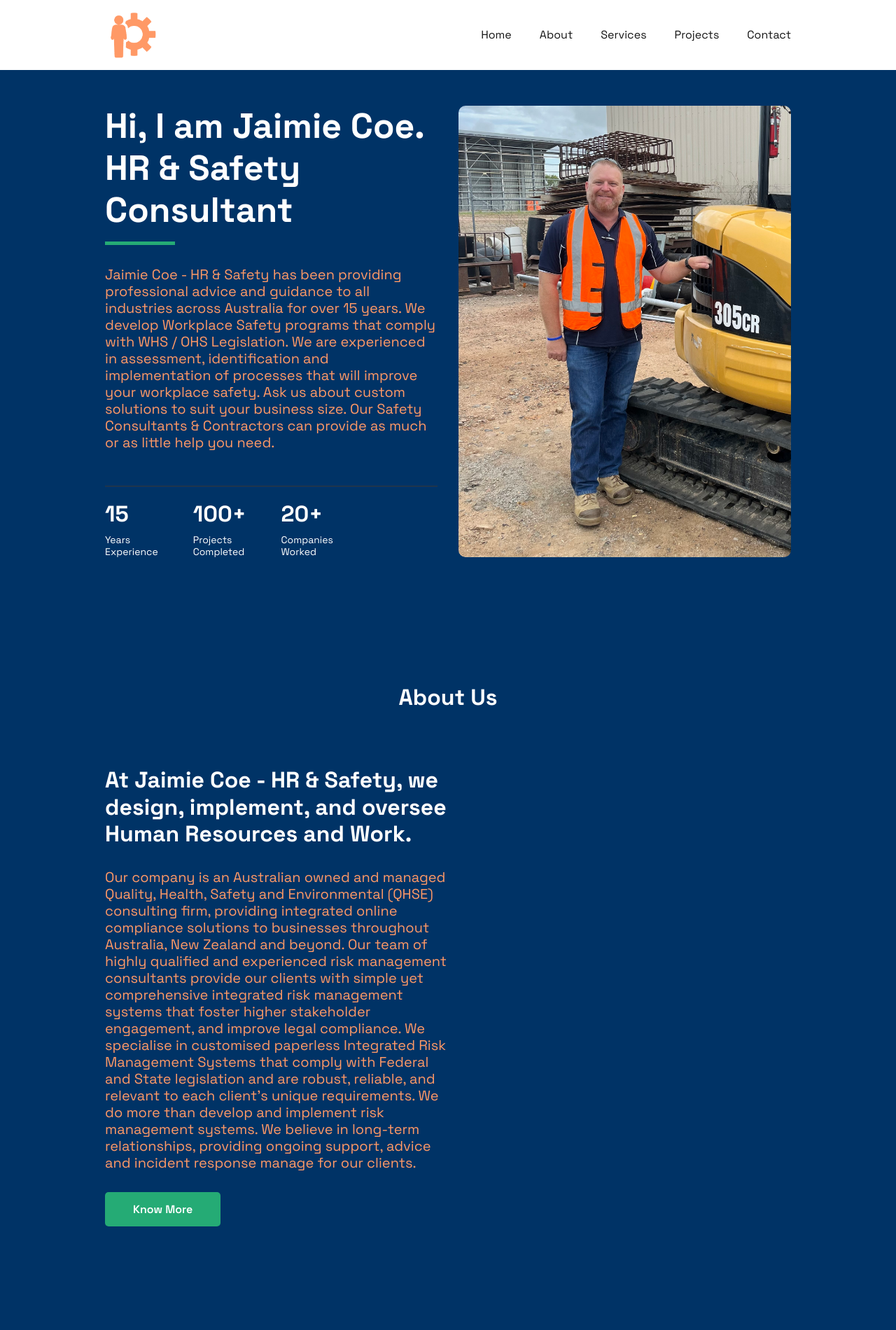
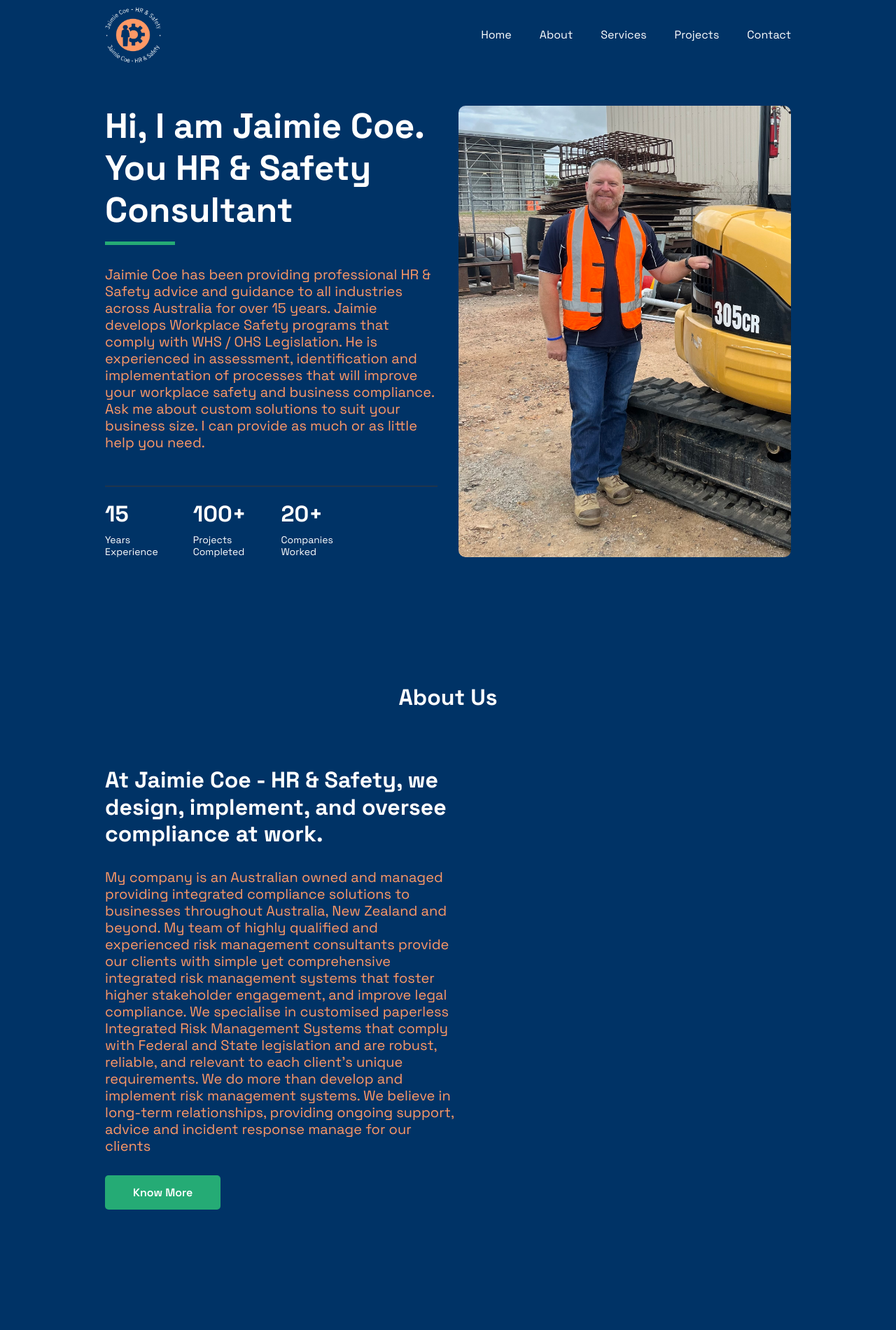
Before and after one commit to chatgptguru/jaimie_website, a plain HTML site: page index.html in a window 1280 px wide. Shown: the top 1900 px of the page at 70% size. Drawn offline with nearby package versions, Linux system fonts and the light colour scheme.

Commit message:
update log

```diff
--- a/assets/css/main.css
+++ b/assets/css/main.css
@@ -87,7 +87,7 @@ img {
 
 a {
   text-decoration: none;
-  color: var(--color-text);
+  color: var(--color-white);
 }
 
 main {
@@ -180,7 +180,7 @@ body {
 /* Header
 --------------------------------------------------------------*/
 .header {
-  background-color: var(--color-white);
+  background-color: var(--color-bg-primary);
   position: fixed;
   top: 0;
   left: 0;
--- a/index.html
+++ b/index.html
@@ -19,7 +19,7 @@
     <!--= SwiperJS CSS =-->
     <link rel="stylesheet" href="https://cdn.jsdelivr.net/npm/swiper@8/swiper-bundle.min.css" />
 
-
+    <link rel="icon" type="image/png" href="/assets/img/logo.png">
     <!--= Main CSS =-->
     <link rel="stylesheet" href="assets/css/main.css">
 
@@ -32,7 +32,7 @@
         <div class="container">
             <nav class="nav">
                 <a href="index.html" class="nav__brand">
-                    <img src="assets/img/logo.png" height="80" width="80" alt="Jaimie Coe" />
+                    <img src="assets/img/logo-color-new.png" height="80" width="80" alt="Jaimie Coe" />
                 </a>
                 <div class="nav__menu" id="nav-menu">
                     <ul class="nav__list">
@@ -66,13 +66,14 @@
             <div class="container">
                 <div class="d-grid hero__wrapper">
                     <div class="hero__content">
-                        <h1 class="hero__title">Hi, I am Jaimie Coe.<br>HR & Safety Consultant</h1>
-                        <p class="hero__description">Jaimie Coe - HR & Safety has been providing professional advice and
-                            guidance to all industries across Australia for over 15 years. We develop Workplace Safety
-                            programs that comply with WHS / OHS Legislation. We are experienced in assessment,
-                            identification and implementation of processes that will improve your workplace safety. Ask
-                            us about custom solutions to suit your business size. Our Safety Consultants & Contractors
-                            can provide as much or as little help you need.</p>
+                        <h1 class="hero__title">Hi, I am Jaimie Coe.<br>You HR & Safety Consultant</h1>
+                        <p class="hero__description">Jaimie Coe has been providing professional HR & Safety advice and
+                            guidance to all industries across Australia for over 15 years. Jaimie develops Workplace
+                            Safety programs that comply with WHS / OHS Legislation. He is experienced in assessment,
+                            identification and implementation of processes that will improve your workplace safety and
+                            business compliance. Ask me about custom solutions to suit your business size. I can provide
+                            as much or as little help you need.
+                        </p>
                         <div class="hero__info">
                             <div class="hero__info-wrapper">
                                 <p class="hero__info-number">15</p>
@@ -101,22 +102,18 @@
                 </div>
                 <div class="d-grid about__wrapper">
                     <div class="about__content">
-                        <h3 class="about__title">At Jaimie Coe - HR & Safety, we design, implement, and oversee Human
-                            Resources and Work.</h3>
-                        <p class="about__description">Our company is an Australian owned and managed
-                            Quality, Health, Safety and Environmental (QHSE) consulting firm, providing integrated
-                            online compliance solutions to businesses throughout Australia, New Zealand and beyond. Our
-                            team of highly qualified and experienced risk management consultants provide our clients
-                            with simple yet comprehensive integrated risk management systems that foster higher
-                            stakeholder engagement, and improve legal compliance.
-
-                            We specialise in customised paperless Integrated Risk Management Systems that comply with
-                            Federal and State legislation and are robust, reliable, and relevant to each client’s unique
-                            requirements.
-
-                            We do more than develop and implement risk management systems. We believe in long-term
-                            relationships, providing ongoing support, advice and incident response manage for our
-                            clients.
+                        <h3 class="about__title">At Jaimie Coe - HR & Safety, we design, implement, and oversee
+                            compliance at work.
+                        </h3>
+                        <p class="about__description">My company is an Australian owned and managed providing integrated
+                            compliance solutions to businesses throughout Australia, New Zealand and beyond. My team of
+                            highly qualified and experienced risk management consultants provide our clients with simple
+                            yet comprehensive integrated risk management systems that foster higher stakeholder
+                            engagement, and improve legal compliance. We specialise in customised paperless Integrated
+                            Risk Management Systems that comply with Federal and State legislation and are robust,
+                            reliable, and relevant to each client’s unique requirements. We do more than develop and
+                            implement risk management systems. We believe in long-term relationships, providing ongoing
+                            support, advice and incident response manage for our clients
 
                         </p>
                         <a href="#" class="btn btn--primary">Know More</a>
```
Also changed, not shown: assets/img/logo-color-new.png (added), assets/img/logo-color.png (added).
